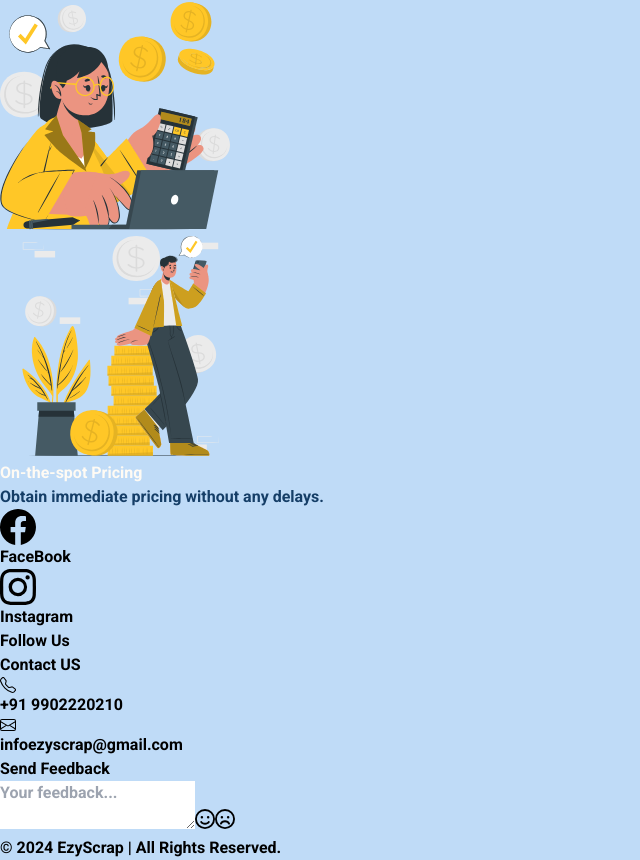
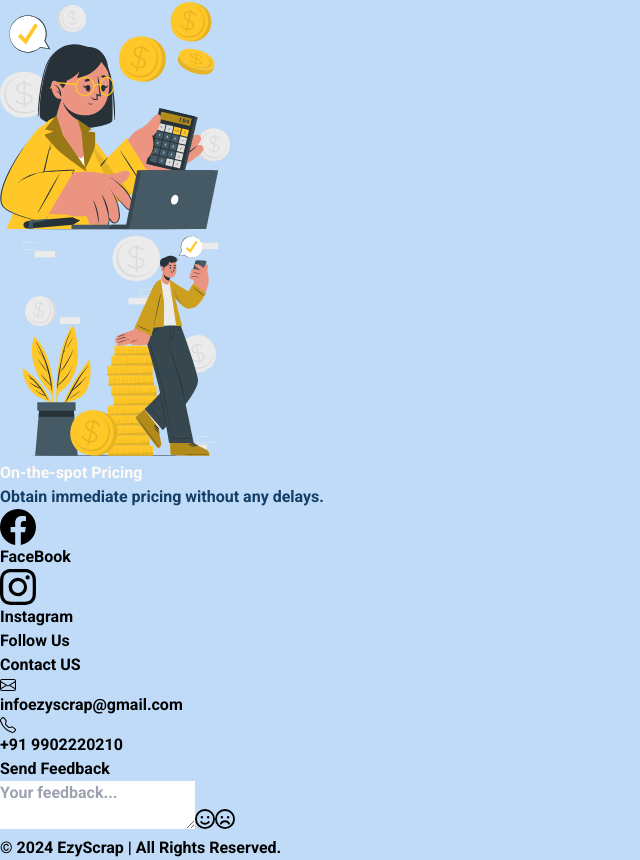
Before and after one commit to shaheer-git/Ezyclient, a React (Vite) app: page / in a window 1280 px wide. Shown: the part 3492-4352 px from the top of the page, without its empty margins (0-640 px from the left). Built offline with nearby package versions, Linux system fonts and the light colour scheme.

Commit message:
#Fix: Unable to remove all text content from the fields

```diff
--- a/src/components/Footer/Footer.jsx
+++ b/src/components/Footer/Footer.jsx
@@ -75,14 +75,14 @@ function Footer() {
                             <svg xmlnsXlink="http://www.w3.org/2000/svg" width="36" height="36" fill="currentColor" className="bi bi-facebook" viewBox="0 0 16 16">
                                 <path d="M16 8.049c0-4.446-3.582-8.05-8-8.05C3.58 0-.002 3.603-.002 8.05c0 4.017 2.926 7.347 6.75 7.951v-5.625h-2.03V8.05H6.75V6.275c0-2.017 1.195-3.131 3.022-3.131.876 0 1.791.157 1.791.157v1.98h-1.009c-.993 0-1.303.621-1.303 1.258v1.51h2.218l-.354 2.326H9.25V16c3.824-.604 6.75-3.934 6.75-7.951" />
                             </svg>
-                            <p className='text-[#808080]'>FaceBook</p>
+                            <p className='text-[#153E67]'>FaceBook</p>
                         </a>
-                        <div className='flex flex-col items-center m-5 cursor-pointer hover:opacity-20'>
+                        <a className='flex flex-col items-center m-5 cursor-pointer hover:opacity-20' href='https://www.instagram.com/ezyscrap' target='_blank'>
                             <svg xmlnsXlink="http://www.w3.org/2000/svg" width="36" height="36" fill="currentColor" className="bi bi-instagram" viewBox="0 0 16 16">
                                 <path d="M8 0C5.829 0 5.556.01 4.703.048 3.85.088 3.269.222 2.76.42a3.9 3.9 0 0 0-1.417.923A3.9 3.9 0 0 0 .42 2.76C.222 3.268.087 3.85.048 4.7.01 5.555 0 5.827 0 8.001c0 2.172.01 2.444.048 3.297.04.852.174 1.433.372 1.942.205.526.478.972.923 1.417.444.445.89.719 1.416.923.51.198 1.09.333 1.942.372C5.555 15.99 5.827 16 8 16s2.444-.01 3.298-.048c.851-.04 1.434-.174 1.943-.372a3.9 3.9 0 0 0 1.416-.923c.445-.445.718-.891.923-1.417.197-.509.332-1.09.372-1.942C15.99 10.445 16 10.173 16 8s-.01-2.445-.048-3.299c-.04-.851-.175-1.433-.372-1.941a3.9 3.9 0 0 0-.923-1.417A3.9 3.9 0 0 0 13.24.42c-.51-.198-1.092-.333-1.943-.372C10.443.01 10.172 0 7.998 0zm-.717 1.442h.718c2.136 0 2.389.007 3.232.046.78.035 1.204.166 1.486.275.373.145.64.319.92.599s.453.546.598.92c.11.281.24.705.275 1.485.039.843.047 1.096.047 3.231s-.008 2.389-.047 3.232c-.035.78-.166 1.203-.275 1.485a2.5 2.5 0 0 1-.599.919c-.28.28-.546.453-.92.598-.28.11-.704.24-1.485.276-.843.038-1.096.047-3.232.047s-2.39-.009-3.233-.047c-.78-.036-1.203-.166-1.485-.276a2.5 2.5 0 0 1-.92-.598 2.5 2.5 0 0 1-.6-.92c-.109-.281-.24-.705-.275-1.485-.038-.843-.046-1.096-.046-3.233s.008-2.388.046-3.231c.036-.78.166-1.204.276-1.486.145-.373.319-.64.599-.92s.546-.453.92-.598c.282-.11.705-.24 1.485-.276.738-.034 1.024-.044 2.515-.045zm4.988 1.328a.96.96 0 1 0 0 1.92.96.96 0 0 0 0-1.92m-4.27 1.122a4.109 4.109 0 1 0 0 8.217 4.109 4.109 0 0 0 0-8.217m0 1.441a2.667 2.667 0 1 1 0 5.334 2.667 2.667 0 0 1 0-5.334" />
                             </svg>
-                            <p className='text-[#808080]'>Instagram</p>
-                        </div>
+                            <p className='text-[#153E67]'>Instagram</p>
+                        </a>
                     </div>
                     <p className='text-[#5DA1E4] pt-4 text-xl'>Follow Us</p>
                 </div>
@@ -90,16 +90,16 @@ function Footer() {
                     <p className='text-center text-[#5DA1E4] pt-4 text-xl'>Contact US</p>
                     <div className='pt-4'>
                         <div className='flex items-center p-2'>
+                            <svg xmlnsXlink="http://www.w3.org/2000/svg" width="16" height="16" fill="currentColor" className="bi bi-envelope" viewBox="0 0 16 16">
+                                <path d="M0 4a2 2 0 0 1 2-2h12a2 2 0 0 1 2 2v8a2 2 0 0 1-2 2H2a2 2 0 0 1-2-2zm2-1a1 1 0 0 0-1 1v.217l7 4.2 7-4.2V4a1 1 0 0 0-1-1zm13 2.383-4.708 2.825L15 11.105zm-.034 6.876-5.64-3.471L8 9.583l-1.326-.795-5.64 3.47A1 1 0 0 0 2 13h12a1 1 0 0 0 .966-.741M1 11.105l4.708-2.897L1 5.383z" />
+                            </svg>
+                            <p className='pl-4 text-[#153E67]'>infoezyscrap@gmail.com</p>
+                        </div>
+                        <div className='flex items-center p-2'>
                             <svg xmlnsXlink="http://www.w3.org/2000/svg" width="16" height="16" fill="currentColor" className="bi bi-telephone" viewBox="0 0 16 16">
                                 <path d="M3.654 1.328a.678.678 0 0 0-1.015-.063L1.605 2.3c-.483.484-.661 1.169-.45 1.77a17.6 17.6 0 0 0 4.168 6.608 17.6 17.6 0 0 0 6.608 4.168c.601.211 1.286.033 1.77-.45l1.034-1.034a.678.678 0 0 0-.063-1.015l-2.307-1.794a.68.68 0 0 0-.58-.122l-2.19.547a1.75 1.75 0 0 1-1.657-.459L5.482 8.062a1.75 1.75 0 0 1-.46-1.657l.548-2.19a.68.68 0 0 0-.122-.58zM1.884.511a1.745 1.745 0 0 1 2.612.163L6.29 2.98c.329.423.445.974.315 1.494l-.547 2.19a.68.68 0 0 0 .178.643l2.457 2.457a.68.68 0 0 0 .644.178l2.189-.547a1.75 1.75 0 0 1 1.494.315l2.306 1.794c.829.645.905 1.87.163 2.611l-1.034 1.034c-.74.74-1.846 1.065-2.877.702a18.6 18.6 0 0 1-7.01-4.42 18.6 18.6 0 0 1-4.42-7.009c-.362-1.03-.037-2.137.703-2.877z" />
                             </svg>
-                            <p className='pl-4 text-[#808080]'>+91 9902220210</p>
-                        </div>
-                        <div className='flex items-center p-2'>
-                            <svg xmlnsXlink="http://www.w3.org/2000/svg" width="16" height="16" fill="currentColor" className="bi bi-envelope" viewBox="0 0 16 16">
-                                <path d="M0 4a2 2 0 0 1 2-2h12a2 2 0 0 1 2 2v8a2 2 0 0 1-2 2H2a2 2 0 0 1-2-2zm2-1a1 1 0 0 0-1 1v.217l7 4.2 7-4.2V4a1 1 0 0 0-1-1zm13 2.383-4.708 2.825L15 11.105zm-.034 6.876-5.64-3.471L8 9.583l-1.326-.795-5.64 3.47A1 1 0 0 0 2 13h12a1 1 0 0 0 .966-.741M1 11.105l4.708-2.897L1 5.383z" />
-                            </svg>
-                            <p className='pl-4 text-[#808080]'>infoezyscrap@gmail.com</p>
+                            <p className='pl-4 text-[#153E67]'>+91 9902220210</p>
                         </div>
                     </div>
                 </div>
--- a/src/components/MainContent/Hero2/Hero2.jsx
+++ b/src/components/MainContent/Hero2/Hero2.jsx
@@ -18,7 +18,7 @@ function Hero2() {
 
     const handleChange = (e) => {
         let { name, value } = e.target;
-        if (!value) return;
+        // if (!value) return;
         setFormData({
             ...formData,
             [name]: value.trim().split(' ').join(),
```
